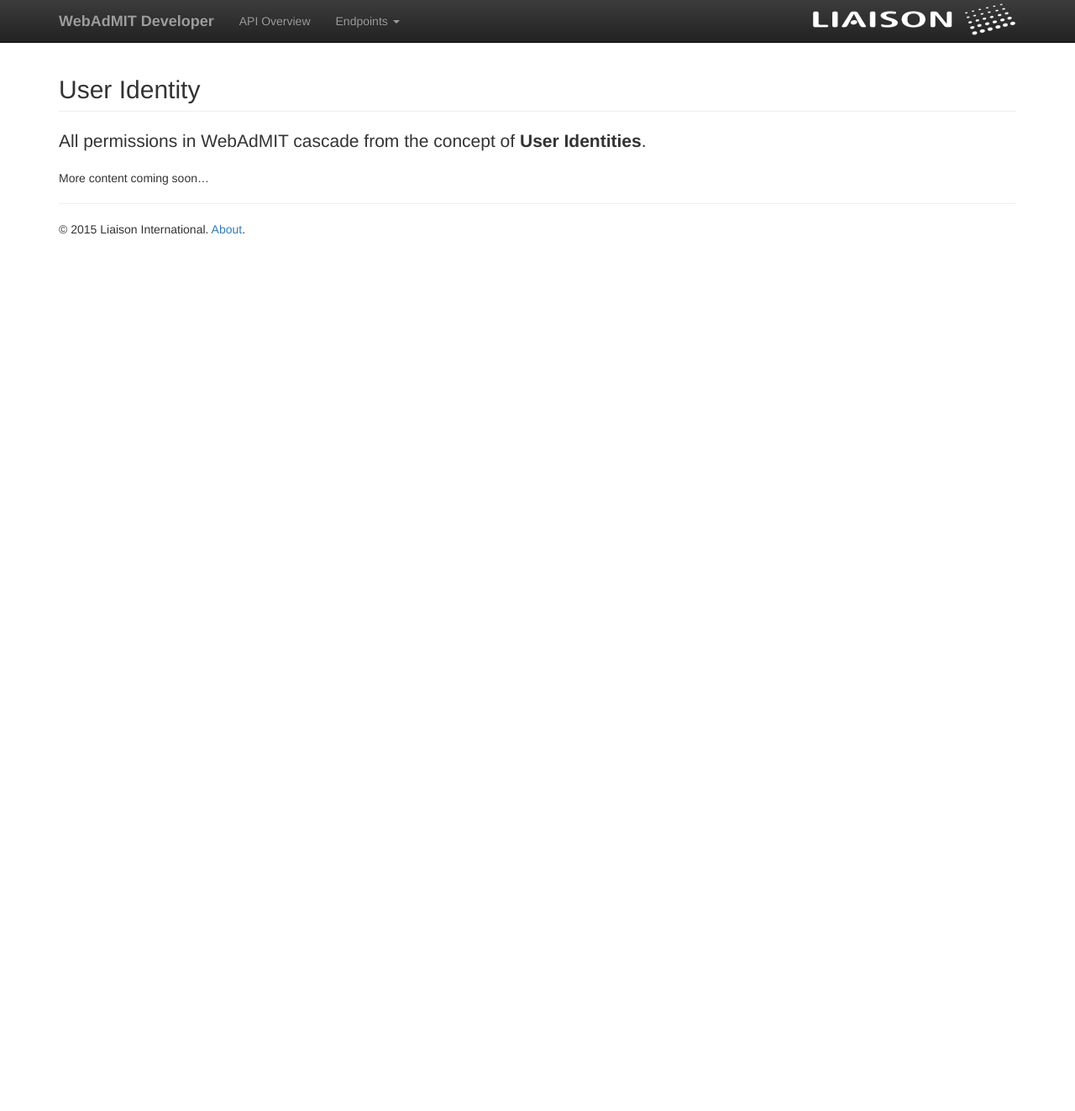
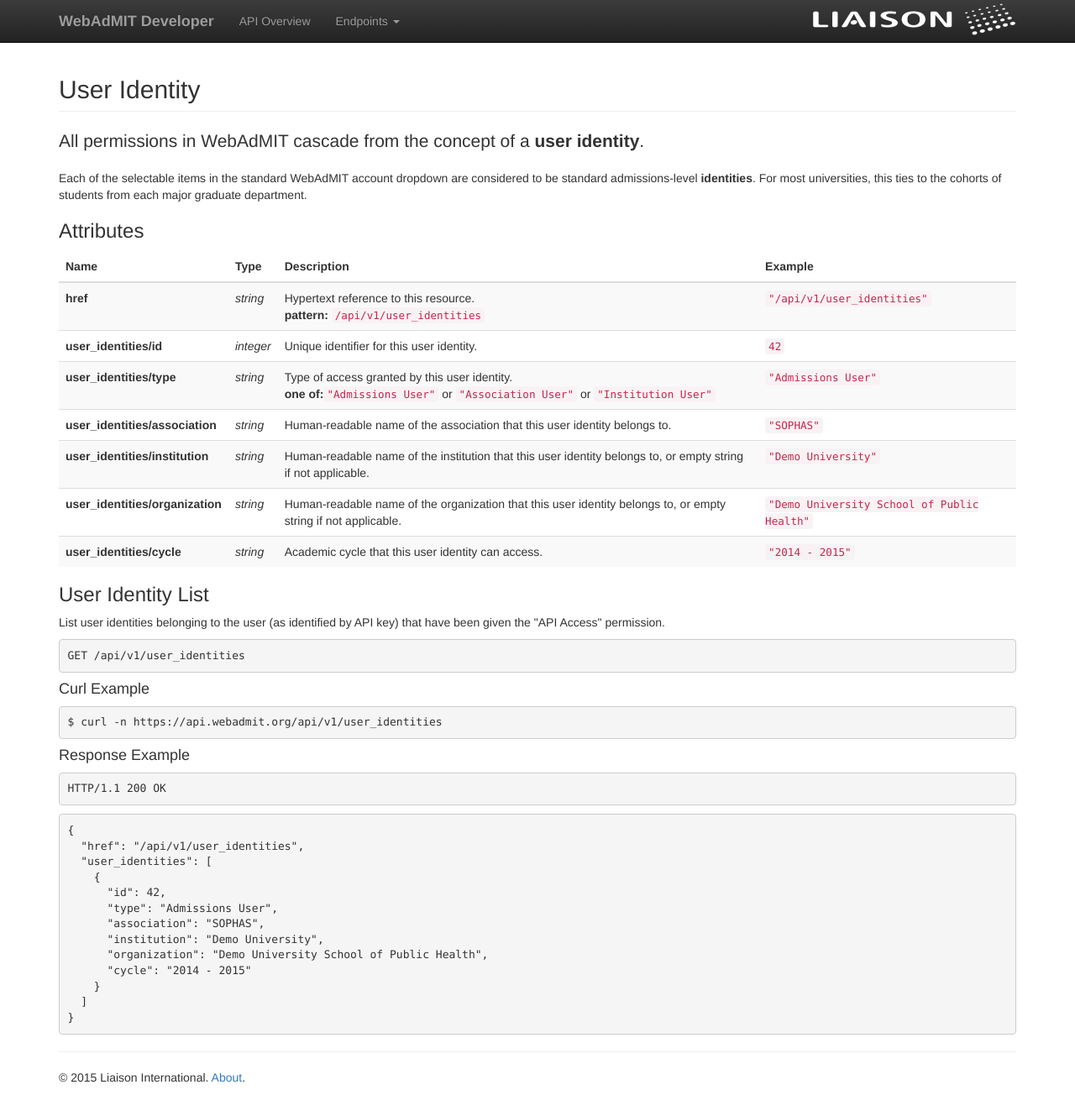
Before and after one commit to Liaison-Intl/Liaison-Intl.github.io, a Jekyll site: the page built from user_identity.md, in a window 1280 px wide and 1323 px high. Shown: the whole window at 84% size. Built offline with Jekyll 4.4.1, drawn with Linux system fonts in a browser that asks for light colours; nearby versions of some CDN libraries.

Commit message:
Add User Identity documentation

```diff
--- a/user_identity.md
+++ b/user_identity.md
@@ -3,8 +3,96 @@
 title: User Identity
 ---
 
-## User Identity
+<!-- WARNING: This is an automatically generated file.  Do not modify directly.  See script/generate-docs. -->
 
-All permissions in WebAdMIT cascade from the concept of **User Identities**.
+<h2><a name="resource-user_identity"></a>User Identity</h2>
 
-More content coming soon...
+<p>All permissions in WebAdMIT cascade from the concept of a <strong>user identity</strong>.</p>
+
+<p>Each of the selectable items in the standard WebAdMIT account dropdown are considered to be standard admissions-level <strong>identities</strong>.  For most universities, this ties to the cohorts of students from each major graduate department.</p>
+
+<h3>Attributes</h3>
+
+<table><thead>
+<tr>
+<th>Name</th>
+<th>Type</th>
+<th>Description</th>
+<th>Example</th>
+</tr>
+</thead><tbody>
+<tr>
+<td><strong>href</strong></td>
+<td><em>string</em></td>
+<td>Hypertext reference to this resource.<br/> <strong>pattern:</strong> <code>/api/v1/user_identities</code></td>
+<td><code>&quot;/api/v1/user_identities&quot;</code></td>
+</tr>
+<tr>
+<td><strong>user_identities/id</strong></td>
+<td><em>integer</em></td>
+<td>Unique identifier for this user identity.</td>
+<td><code>42</code></td>
+</tr>
+<tr>
+<td><strong>user_identities/type</strong></td>
+<td><em>string</em></td>
+<td>Type of access granted by this user identity.<br/> <strong>one of:</strong><code>&quot;Admissions User&quot;</code> or <code>&quot;Association User&quot;</code> or <code>&quot;Institution User&quot;</code></td>
+<td><code>&quot;Admissions User&quot;</code></td>
+</tr>
+<tr>
+<td><strong>user_identities/association</strong></td>
+<td><em>string</em></td>
+<td>Human-readable name of the association that this user identity belongs to.</td>
+<td><code>&quot;SOPHAS&quot;</code></td>
+</tr>
+<tr>
+<td><strong>user_identities/institution</strong></td>
+<td><em>string</em></td>
+<td>Human-readable name of the institution that this user identity belongs to, or empty string if not applicable.</td>
+<td><code>&quot;Demo University&quot;</code></td>
+</tr>
+<tr>
+<td><strong>user_identities/organization</strong></td>
+<td><em>string</em></td>
+<td>Human-readable name of the organization that this user identity belongs to, or empty string if not applicable.</td>
+<td><code>&quot;Demo University School of Public Health&quot;</code></td>
+</tr>
+<tr>
+<td><strong>user_identities/cycle</strong></td>
+<td><em>string</em></td>
+<td>Academic cycle that this user identity can access.</td>
+<td><code>&quot;2014 - 2015&quot;</code></td>
+</tr>
+</tbody></table>
+
+<h3>User Identity List</h3>
+
+<p>List user identities belonging to the user (as identified by API key) that have been given the &quot;API Access&quot; permission.</p>
+
+<pre><code>GET /api/v1/user_identities
+</code></pre>
+
+<h4>Curl Example</h4>
+
+<pre lang="bash"><code>$ curl -n https://api.webadmit.org/api/v1/user_identities
+</code></pre>
+
+<h4>Response Example</h4>
+
+<pre><code>HTTP/1.1 200 OK
+</code></pre>
+
+<pre lang="json"><code>{
+  &quot;href&quot;: &quot;/api/v1/user_identities&quot;,
+  &quot;user_identities&quot;: [
+    {
+      &quot;id&quot;: 42,
+      &quot;type&quot;: &quot;Admissions User&quot;,
+      &quot;association&quot;: &quot;SOPHAS&quot;,
+      &quot;institution&quot;: &quot;Demo University&quot;,
+      &quot;organization&quot;: &quot;Demo University School of Public Health&quot;,
+      &quot;cycle&quot;: &quot;2014 - 2015&quot;
+    }
+  ]
+}
+</code></pre>
```
Also changed, not shown: 1 other file.
